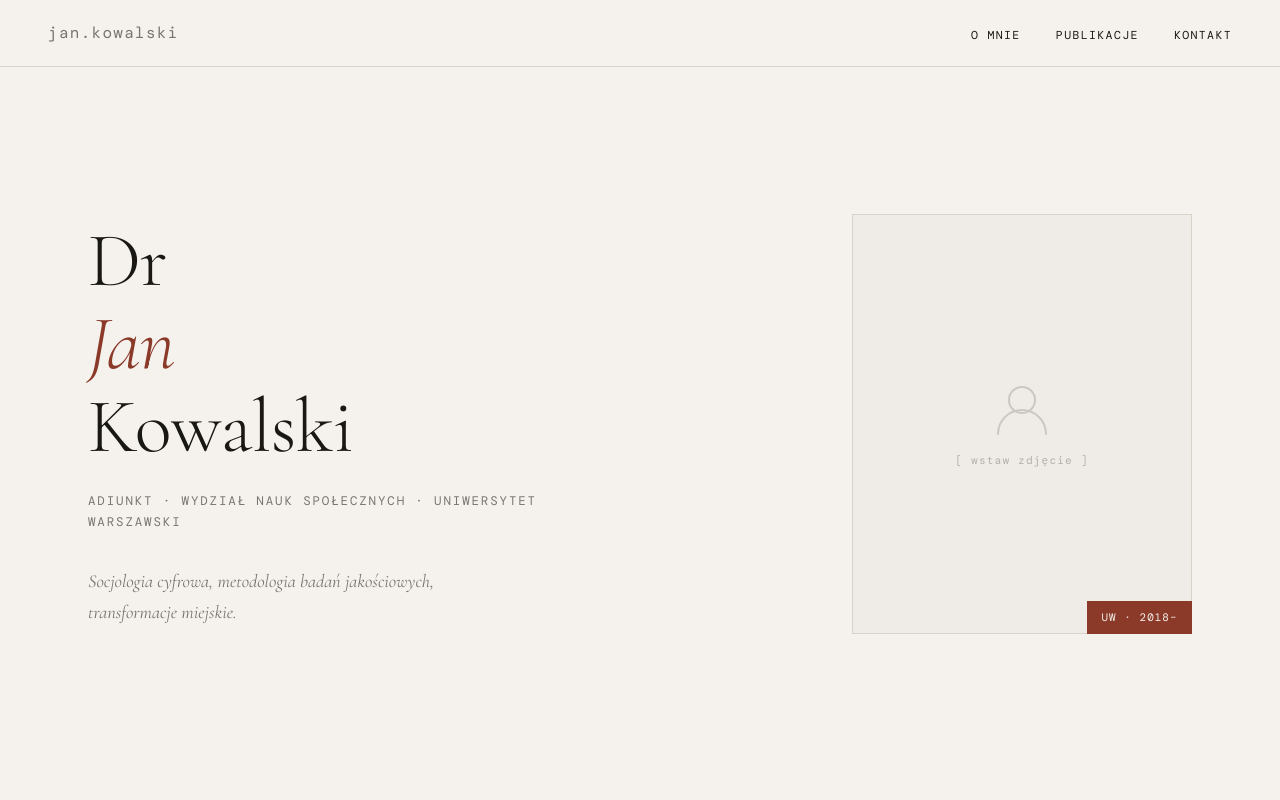
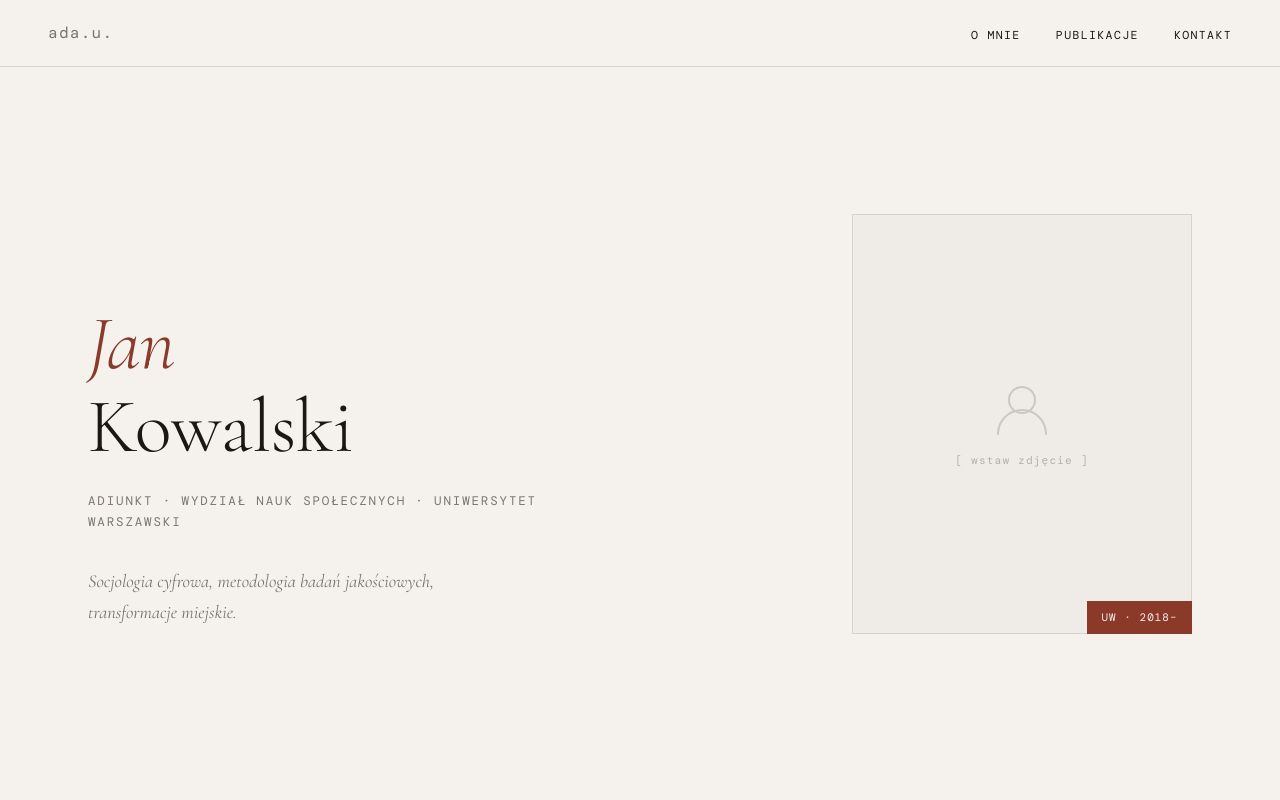
Before and after one commit to 4dria4nn4-dev/4dria4nn4-dev, a plain HTML site: page index.html in a window 1280 px wide. Shown: the top 800 px of the page. Drawn offline with nearby package versions, Linux system fonts and the light colour scheme; a web font is replaced by a local one.

Commit message:
test-index.html

```diff
--- a/index.html
+++ b/index.html
@@ -3,7 +3,7 @@
 <head>
   <meta charset="UTF-8" />
   <meta name="viewport" content="width=device-width, initial-scale=1.0"/>
-  <title>A.Ust. – Strona Akademicka</title>
+  <title>AU – Strona Akademicka</title>
   <link rel="preconnect" href="https://fonts.googleapis.com">
   <link rel="preconnect" href="https://fonts.gstatic.com" crossorigin>
   <link href="https://fonts.googleapis.com/css2?family=Cormorant+Garamond:ital,wght@0,300;0,400;0,600;1,300;1,400&family=DM+Mono:wght@300;400&display=swap" rel="stylesheet">
@@ -368,7 +368,7 @@
 
 <!-- NAWIGACJA -->
 <nav>
-  <a class="nav-logo" href="#hero">jan.kowalski</a>
+  <a class="nav-logo" href="#hero">ada.u.</a>
   <ul class="nav-links">
     <li><a href="#bio">O mnie</a></li>
     <li><a href="#publications">Publikacje</a></li>
@@ -379,7 +379,7 @@
 <!-- HERO -->
 <div id="hero">
   <div class="hero-text">
-    <h1>Dr<br><em>Jan</em><br>Kowalski</h1>
+    <h1><br><em>Jan</em><br>Kowalski</h1>
     <p class="hero-title">Adiunkt · Wydział Nauk Społecznych · Uniwersytet Warszawski</p>
     <p class="hero-subtitle">Socjologia cyfrowa, metodologia badań jakościowych, transformacje miejskie.</p>
   </div>
```
